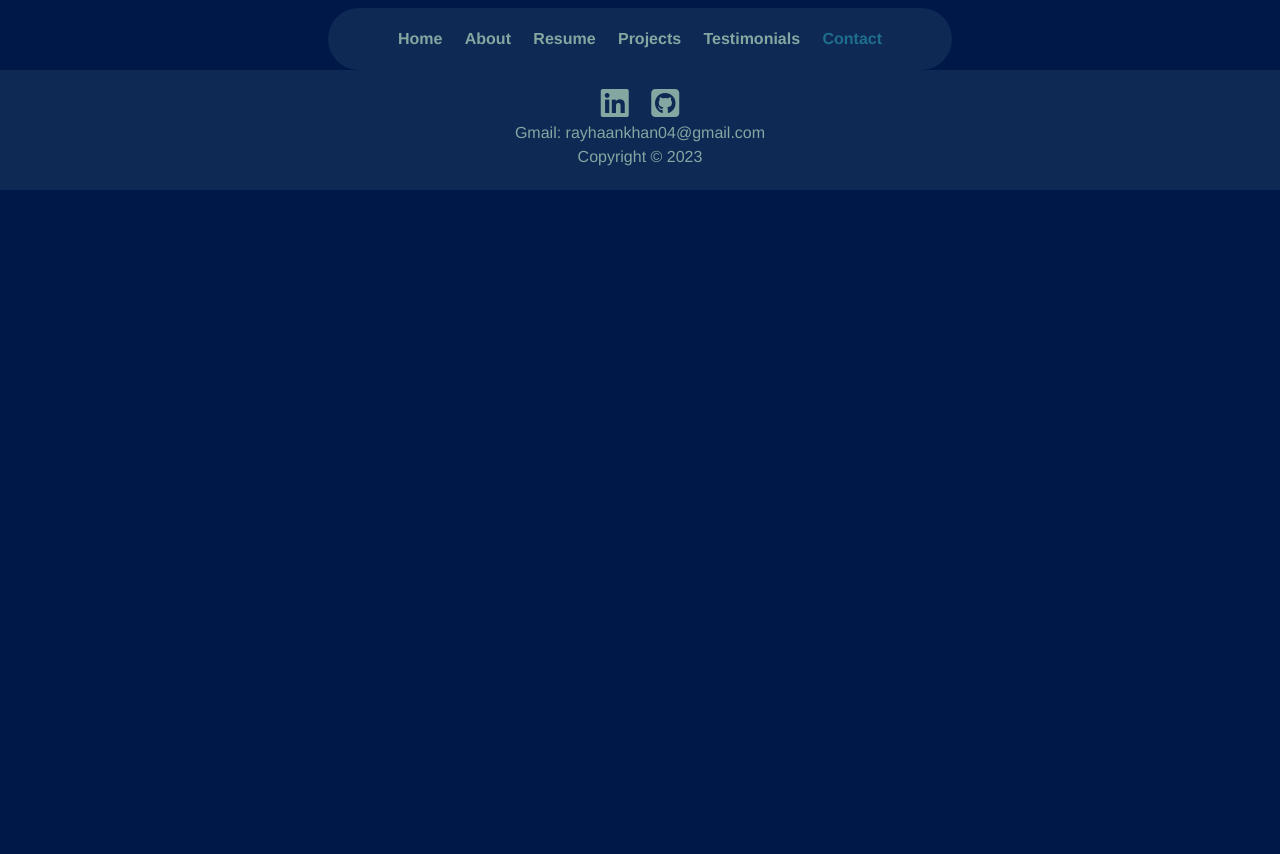
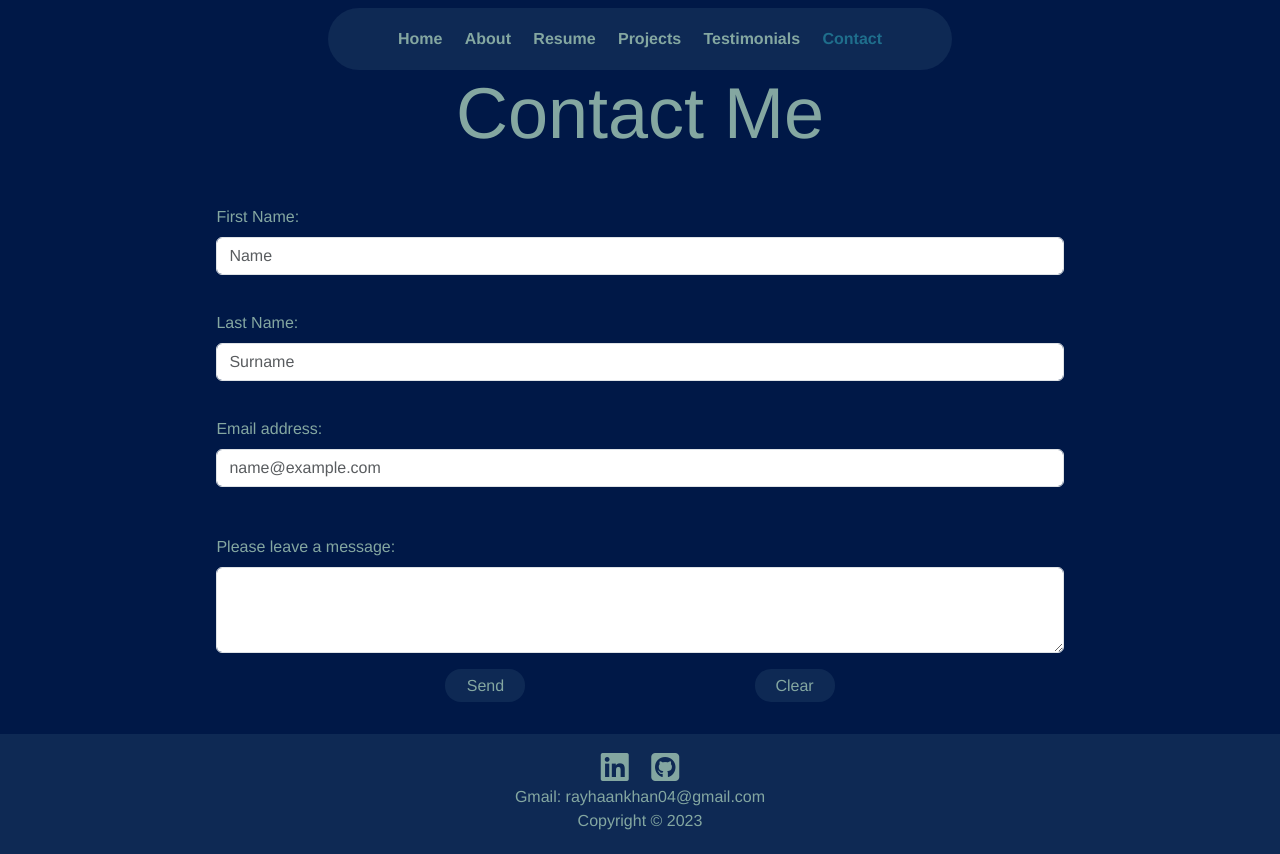
Before and after one commit to RayhaanK/vue-Portfolio, a Vue app: page /contact in a window 1280 px wide. Before the commit the page ends 800 px from the top, so only its background shows below. Built offline with nearby package versions, Linux system fonts and the light colour scheme.

Commit message:
added contact form

```diff
--- a/src/views/ContactView.vue
+++ b/src/views/ContactView.vue
@@ -1,15 +1,119 @@
 <template>
-    <div>
-
+  <section id="contact" class="contact">
+    <div class="container-fluid">
+      <h1 class="display-2 text-center">Contact Me</h1>
     </div>
+    <div class="container-fluid contactMe">
+      <form action="https://formspree.io/f/xyyaoapj" method="POST">
+        <div class="mb-1 p-3 mt-4">
+          <label for="exampleFormControlInput1" class="form-label"
+            >First Name:</label
+          >
+          <input
+            type="First Name"
+            name="First Name"
+            class="form-control"
+            id="exampleFormControlInput1"
+            placeholder="Name"
+          />
+        </div>
+        <div class="mb-1 p-3">
+          <label for="exampleFormControlInput1" class="form-label"
+            >Last Name:</label
+          >
+          <input
+            type="Last Name"
+            name="Last Name"
+            class="form-control"
+            id="exampleFormControlInput1"
+            placeholder="Surname
+            "
+          />
+        </div>
+        <div class="mb-3 p-3">
+          <label for="exampleFormControlInput1" class="form-label"
+            >Email address:</label
+          >
+          <input
+            type="email"
+            name="email"
+            class="form-control"
+            id="exampleFormControlInput1"
+            placeholder="name@example.com"
+          />
+        </div>
+        <div class="mb-3 p-3">
+          <label for="exampleFormControlTextarea1" class="form-label"
+            >Please leave a message:</label
+          >
+          <textarea
+            name="message"
+            class="form-control"
+            id="exampleFormControlTextarea1"
+            rows="3"
+          ></textarea>
+          <div class="btn0">
+            <button class="formButton mt-3 btn1" type="submit">Send</button>
+            <button class="formButton mt-3 btn2" type="reset">Clear</button>
+          </div>
+        </div>
+      </form>
+    </div>
+  </section>
 </template>
 
 <script>
-    export default {
-
-    }
+export default {};
 </script>
 
 <style scoped>
+form {
+  width: 70%;
+}
+.contactMe {
+  display: flex;
+  align-items: center;
+  justify-content: center;
+  width: 100%;
+}
 
+label {
+  color: #84a7a1;
+}
+
+.btn0 {
+  display: flex;
+  justify-content: space-evenly;
+}
+
+.btn1,
+.btn2 {
+  padding: 0.3rem;
+  border-radius: 1rem;
+  border: none;
+  width: 5rem;
+  background-color: #0e2954;
+  color: #84a7a1;
+}
+
+.btn1:hover {
+  background-color: #84a7a1;
+  color: #0e2954;
+  box-shadow: 0 10px 15px rgba(0, 0, 0, 0.7);
+  transition: 0.2s;
+  transform: scale(1.1);
+}
+.btn2:hover {
+  background-color: #84a7a1;
+  color: #0e2954;
+  box-shadow: 0 10px 15px rgba(0, 0, 0, 0.7);
+  transition: 0.2s;
+  transform: scale(1.1);
+}
+
+@media (max-width: 370px) {
+  .btn1 {
+    margin-right: 0.3rem;
+  }
+}
 </style>
```
